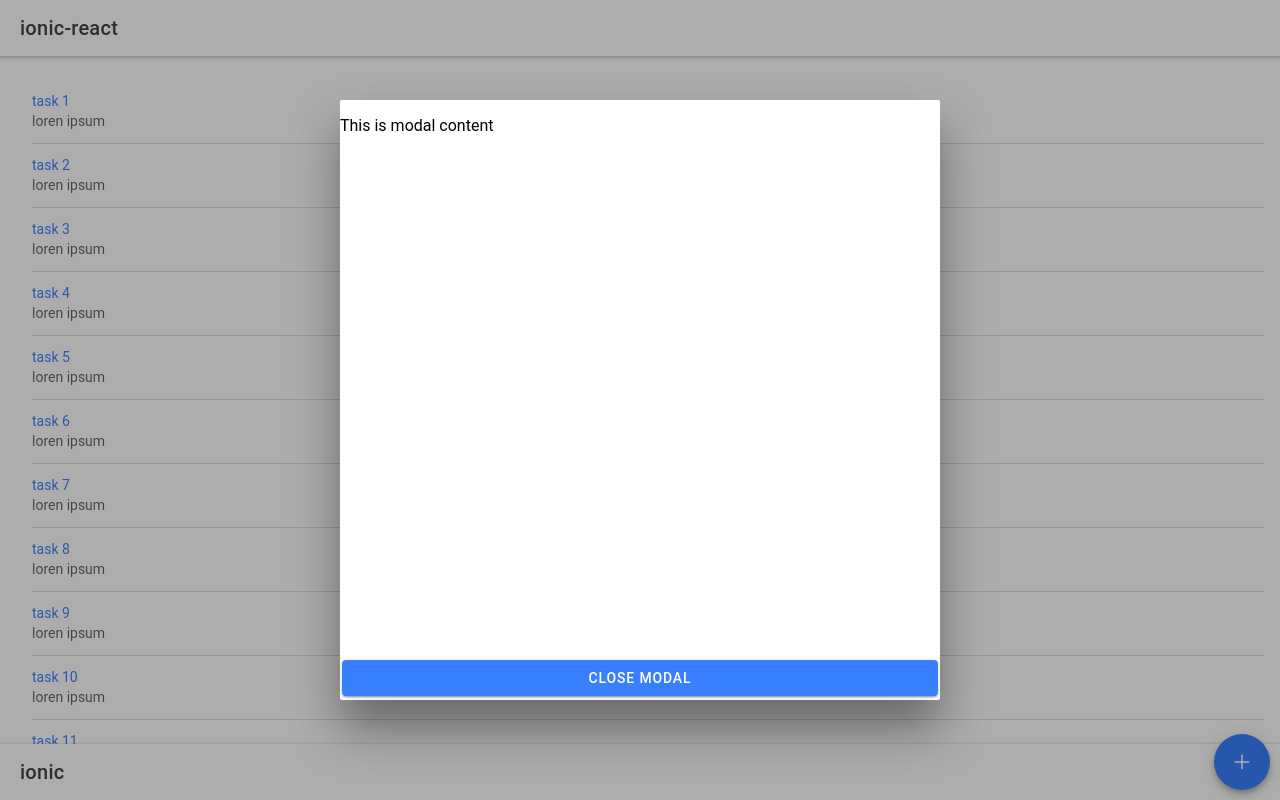
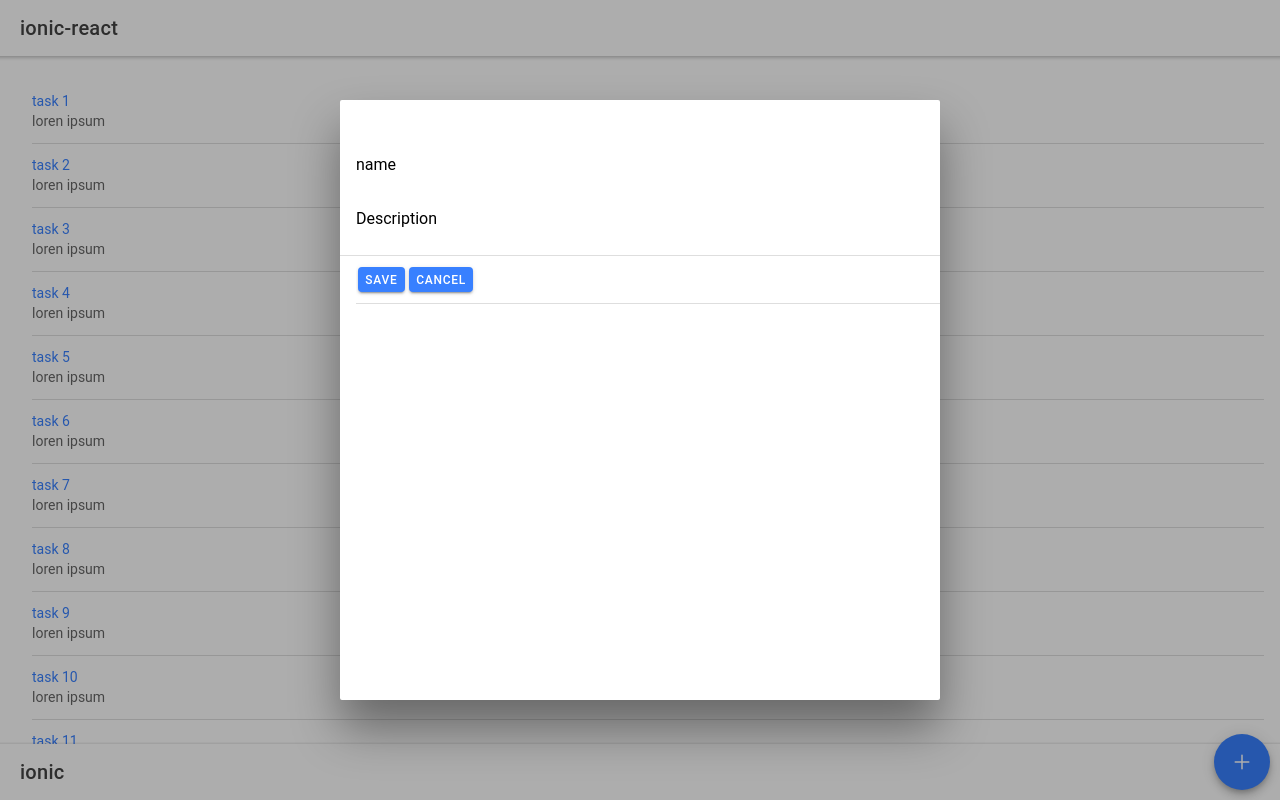
Before and after one commit to carlosrojaso/maestriajs-ionic-react, a React (Create React App) app: page /home in a window 1280 px wide. Both pictures are taken after a click on the element 1242 px from the left and 762 px from the top of the page. Built offline with nearby package versions, Linux system fonts and the light colour scheme.

Commit message:
adding Save

```diff
--- /dev/null
+++ b/src/components/SimpleModal.css
@@ -0,0 +1,4 @@
+.alert-message {
+    color: red;
+    padding: 10px;
+}
--- /dev/null
+++ b/src/components/SimpleModal.tsx
@@ -0,0 +1,77 @@
+// tslint:disable: jsx-no-lambda
+import {
+IonButton,
+IonModal,
+IonLabel,
+IonItem,
+IonInput,
+IonTextarea
+} from '@ionic/react';
+import React, { useState } from 'react';
+import './SimpleModal.css';
+
+interface SimpleModalProps {
+    toggleModal: any;
+    isOpen: boolean;
+    addToList: any;
+    handleClose: any;
+}
+
+const SimpleModal: React.FC<SimpleModalProps> = (props: any) => {
+    const [name, setName] = useState('');
+    const [description, setDescription] = useState('');
+    const [errors, setErrors]: any = useState({});
+
+    const save = () => {
+
+        if (name.length < 4) {
+            setErrors({message: 'Name must be at least 4 characters.'});
+          } else if(description.length < 4){
+            setErrors({message: 'Description must be at least 4 characters.'})
+          } else {
+
+            const newItem = {
+              name,
+              description
+            };
+
+            props.addToList(newItem);
+
+
+            setName('');
+            setDescription('');
+            props.handleClose();
+            setErrors({});
+          }
+    };
+
+    return (
+        <IonModal isOpen={props.isOpen}>
+        <form>
+            <div className="alert-message">{errors && errors.message}</div>
+            <IonItem>
+            <IonLabel position="floating">name</IonLabel>
+            <IonInput
+                id="name"
+                name="name"
+                value={name}
+                onIonChange={(e: any) => setName(e.target.value)}
+            />
+            <IonLabel position="floating">Description</IonLabel>
+            <IonTextarea
+                id="description"
+                name="description"
+                value={description}
+                onIonChange={(e: any) => setDescription(e.target.value)}
+            />
+            </IonItem>
+            <IonItem>
+                <IonButton onClick={() => save()} color="primary">Save</IonButton>
+                <IonButton onClick={() => props.toggleModal(false)}>Cancel</IonButton>
+            </IonItem>
+        </form>
+      </IonModal>
+    );
+};
+
+export default SimpleModal;
--- a/src/pages/Home.tsx
+++ b/src/pages/Home.tsx
@@ -14,26 +14,23 @@ import {
   IonFab,
   IonFabButton,
   IonIcon,
-  IonButton,
-  IonModal
 } from '@ionic/react';
 import { add } from 'ionicons/icons';
 import React, { useState, useEffect } from 'react';
 
 import MyHeader from '../components/Header';
 import MyFooter from '../components/Footer';
+import SimpleModal from '../components/SimpleModal';
 import { DummyData } from '../data/dummy-data';
 import uuidv4 from 'uuid/v4';
 
 const Home: React.FC = () => {
   const [itemsArray, setItemsArray] : any = useState([]);
-  const [showModal, setShowModal] = useState(false);
 
   useEffect(() => {
     setItemsArray(DummyData);
   }, []);
 
-  // eslint-disable-next-line @typescript-eslint/no-unused-vars
   const addToList = (item: any) => {
 
     const tmpList = [...itemsArray];
@@ -54,6 +51,16 @@ const Home: React.FC = () => {
     tmpList.splice(itemIndex,1);
 
     setItemsArray(tmpList);
+  };
+
+  const [openModal, setOpenModal] = useState(false);
+
+  const handleOpen = () => {
+    setOpenModal(true);
+  };
+
+  const handleClose = () => {
+    setOpenModal(false);
   };
 
   return (
@@ -81,11 +88,13 @@ const Home: React.FC = () => {
         })}
         </IonList>
       </IonContent>
-      <IonModal isOpen={showModal}>
-        <p>This is modal content</p>
-        <IonButton onClick={() => setShowModal(false)}>Close Modal</IonButton>
-      </IonModal>
-      <IonFab onClick={() => setShowModal(true)} vertical="bottom" horizontal="end" slot="fixed">
+      <SimpleModal
+        addToList={addToList}
+        toggleModal={setOpenModal}
+        isOpen={openModal}
+        handleClose={handleClose}
+      />
+      <IonFab onClick={() => handleOpen()} vertical="bottom" horizontal="end" slot="fixed">
         <IonFabButton>
           <IonIcon icon={add}/>
         </IonFabButton>
```
